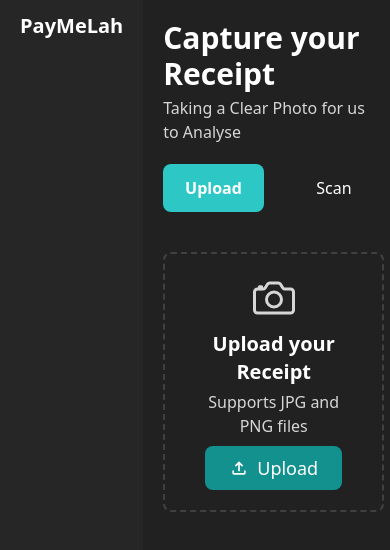
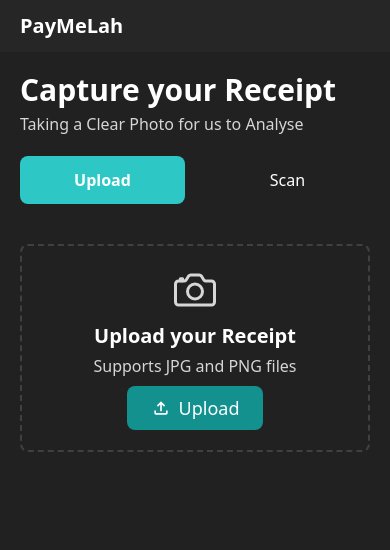
Before and after one commit to Ethan-Chew/PayMeLah, a Next.js app: page /scan in a window 390 px wide. Shown: the top 550 px of the page. Built offline with nearby package versions, Linux system fonts and the light colour scheme.

Commit message:
fix: sigh merge conflict

```diff
--- a/src/app/scan/page.tsx
+++ b/src/app/scan/page.tsx
@@ -12,7 +12,7 @@ export default function ReceiptScanning() {
     const [ selectedTab, setSelectedTab ] = useState<"Scan" | "Upload">("Scan");
 
     return (
-        <div className="bg-dark-background min-h-screen flex flex-row">
+        <div className="bg-dark-background min-h-screen flex flex-col sm:flex-row">
             <SideBar />
             <div className="ml-0 sm:ml-[25%] lg:ml-[20%] flex-1 flex flex-col gap-5 p-5 sm:p-10 box-border">
                 <div className="text-white">
```
